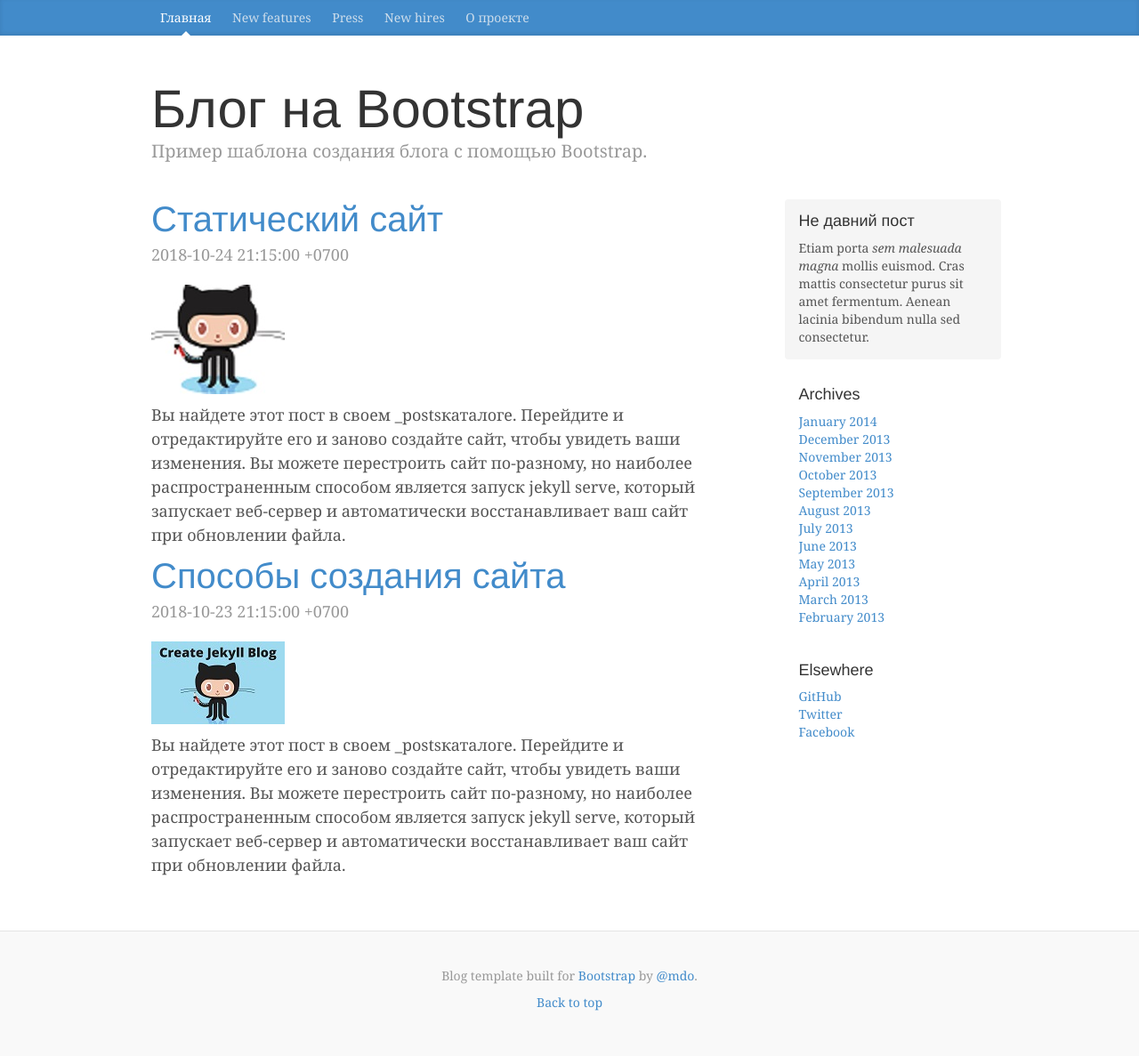
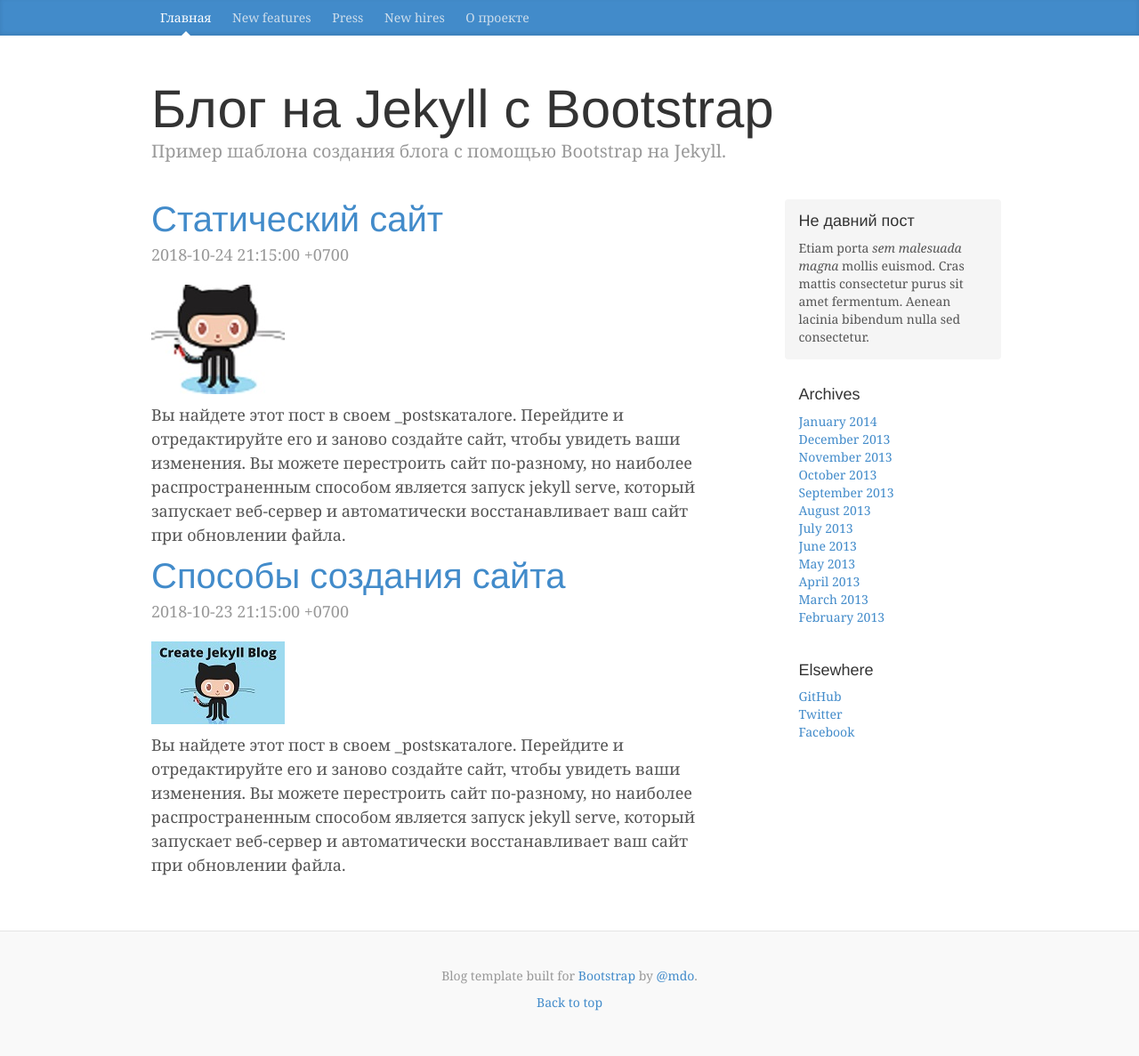
Before and after one commit to anatoliy017/anatoliy017.github.io, a Jekyll site: the page built from index.md, in a window 1280 px wide. Shown: the whole page at 89% size. Built offline with Jekyll 4.4.1, drawn with Linux system fonts in a browser that asks for light colours; comment, search, counter and statistics services are not loaded.

Commit message:
Update header.html

```diff
--- a/_includes/header.html
+++ b/_includes/header.html
@@ -1,4 +1,4 @@
 <div class="blog-header">
-        <h1 class="blog-title">Блог на Bootstrap</h1>
-        <p class="lead blog-description">Пример шаблона создания блога с помощью Bootstrap.</p>
+        <h1 class="blog-title">Блог на Jekyll c Bootstrap</h1>
+        <p class="lead blog-description">Пример шаблона создания блога с помощью Bootstrap на Jekyll.</p>
       </div>
```
